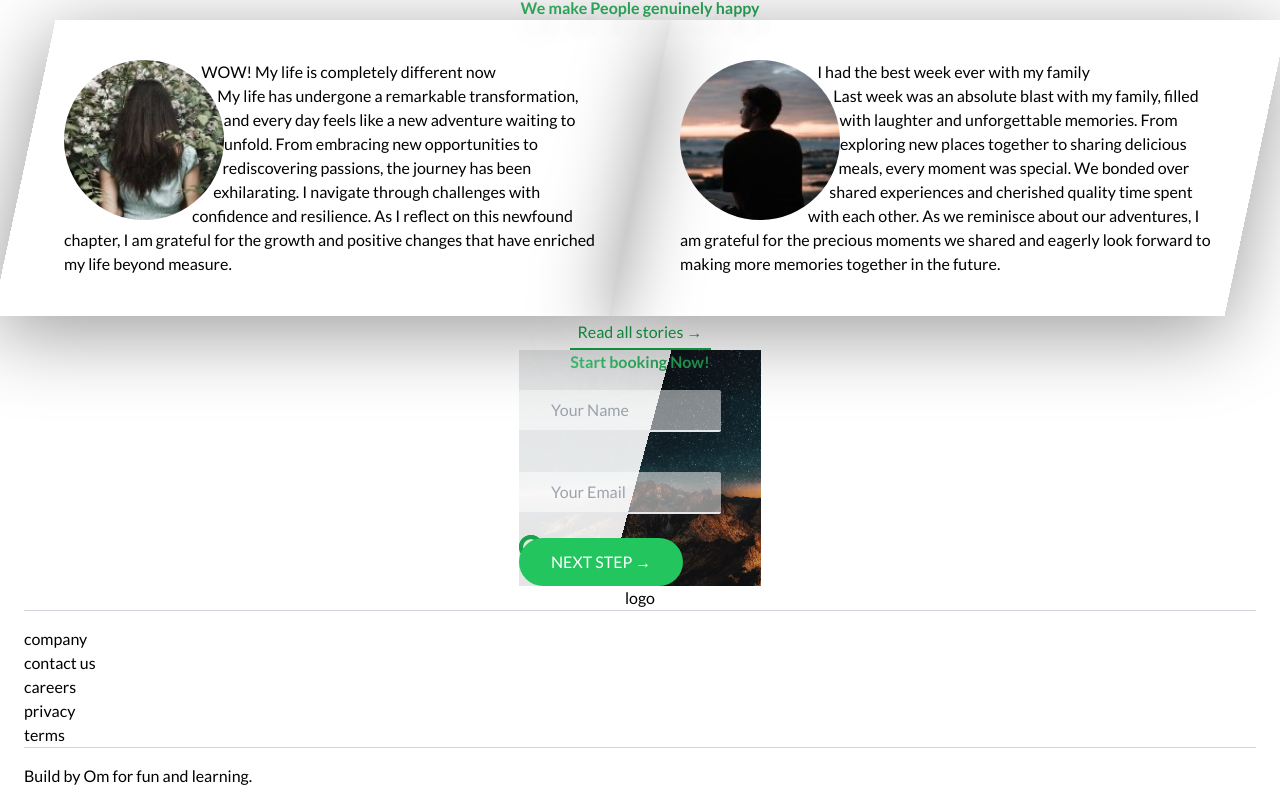
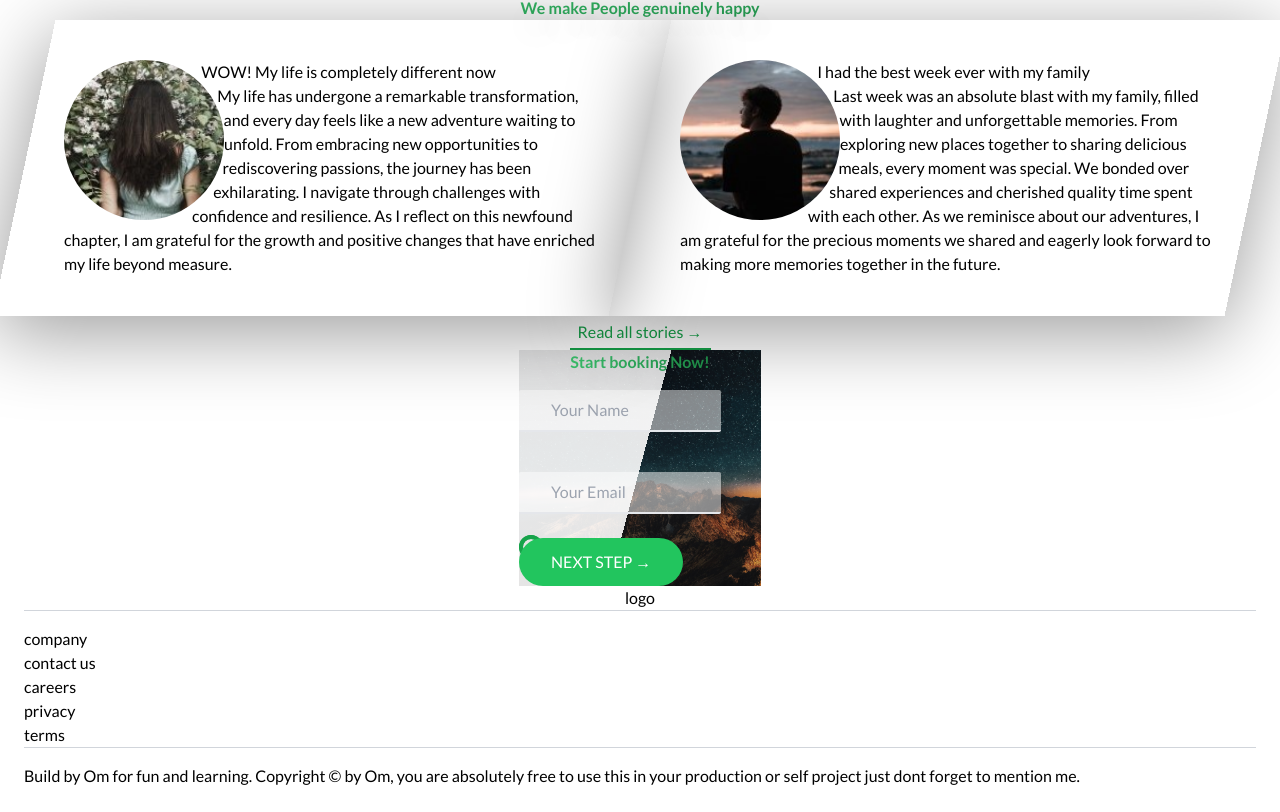
Before and after one commit to OmBharti999/pro, a Next.js app: page / in a window 1280 px wide. Shown: the part 3374-4186 px from the top of the page. Built offline with nearby package versions, Linux system fonts and the light colour scheme.

Commit message:
add some content in footer

```diff
--- a/app/_component/footer/Footer.tsx
+++ b/app/_component/footer/Footer.tsx
@@ -31,7 +31,9 @@ export const Footer = () => {
             <Link className="text-white/90" href={""}>
               Om
             </Link>{" "}
-            for fun and learning.
+            for fun and learning. Copyright © by Om, you are absolutely free to use
+            this in your production or self project just dont forget to mention
+            me.
           </p>
         </div>
       </div>
```
